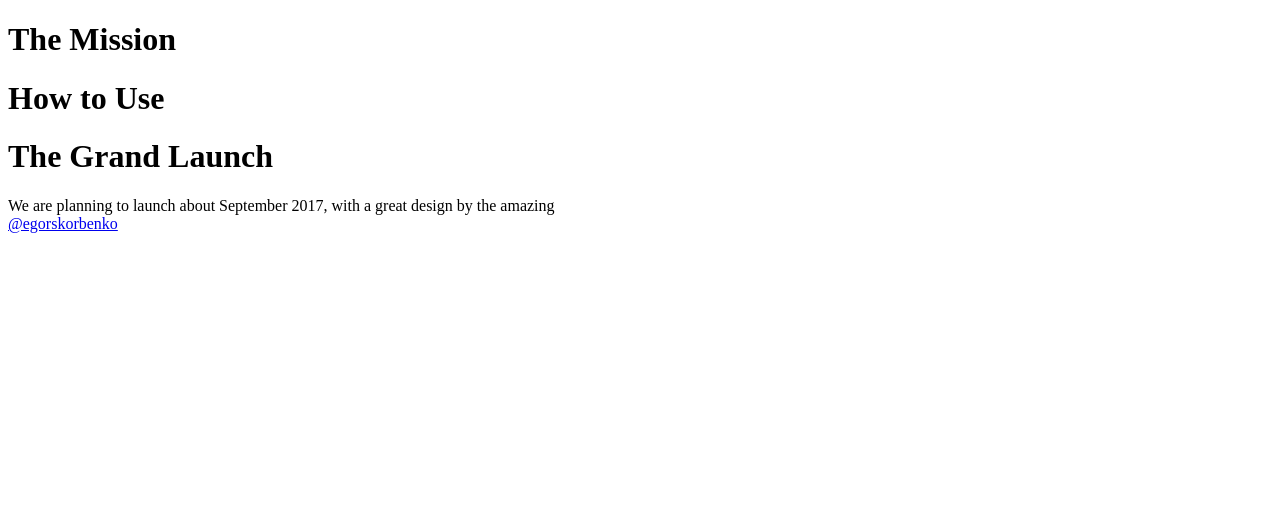
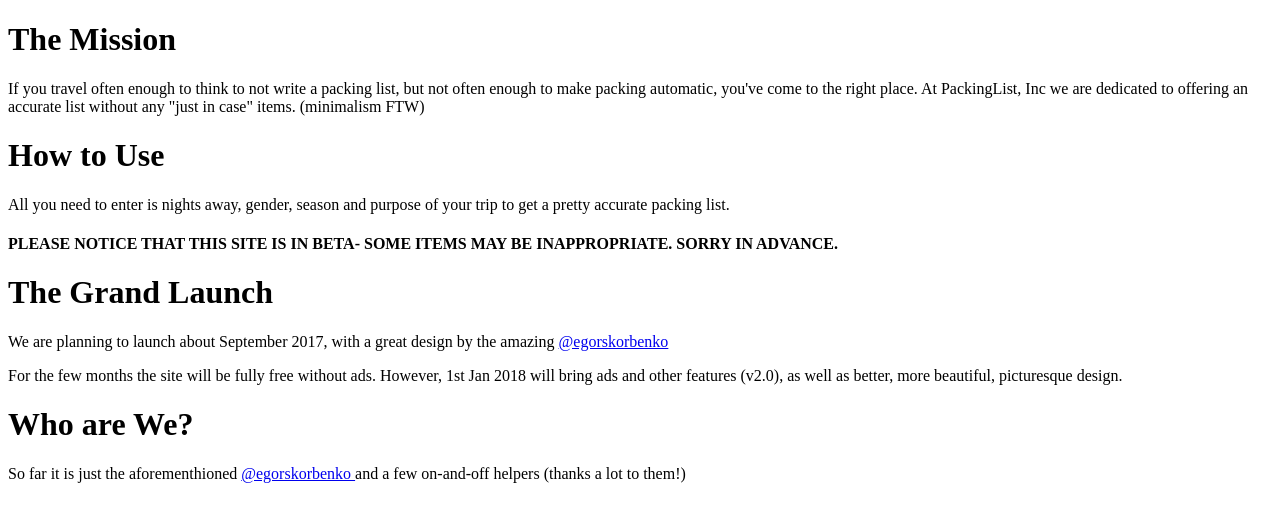
Before and after one commit to egor6417/PackingList, a plain HTML site: page index.html in a window 1280 px wide. Drawn offline with Linux system fonts and the light colour scheme.

Commit message:
Add files via upload

```diff
--- a/index.html
+++ b/index.html
@@ -6,23 +6,29 @@
 <body>
 	<div>
 		<h1>The Mission</h1>
-		<p></p>
+		<p>If you travel often enough to think to not write a packing list, but not often enough to make packing automatic, you've come to the right place. At PackingList, Inc we are dedicated to offering an accurate list without any "just in case" items. (minimalism FTW)</p>
 	</div>
 
 	<div>
 		<h1>How to Use</h1>
-		<p></p>
+		<p>All you need to enter is nights away, gender, season and purpose of your trip to get a pretty accurate packing list.</p>
+		<h4>PLEASE NOTICE THAT THIS SITE IS IN BETA- SOME ITEMS MAY BE INAPPROPRIATE. SORRY IN ADVANCE.</h4>
 	</div>
 
 	<div>
 		<h1>The Grand Launch</h1>
 		<p>We are planning to launch about September 2017, with a great design by the amazing <a href="http:/twitter.com/egorskorbenko"> @egorskorbenko </a> </p>
-		<p></p>
+		<p>For the few months the site will be fully free without ads. However, 1st Jan 2018 will bring ads and other features (v2.0), as well as better, more beautiful, picturesque design.</p>
+	</div>
+
+	<div>
+		<h1>Who are We?</h1>
+		<p>So far it is just the aforementhioned <a href="http:/twitter.com/egorskorbenko"> @egorskorbenko </a> and a few on-and-off helpers (thanks a lot to them!) </p>
 	</div>
 </body>
 <style type="text/css">
 	a{
-		padding-right:70%;
+
 	}
 	body{
 		font:tahoma;
```
